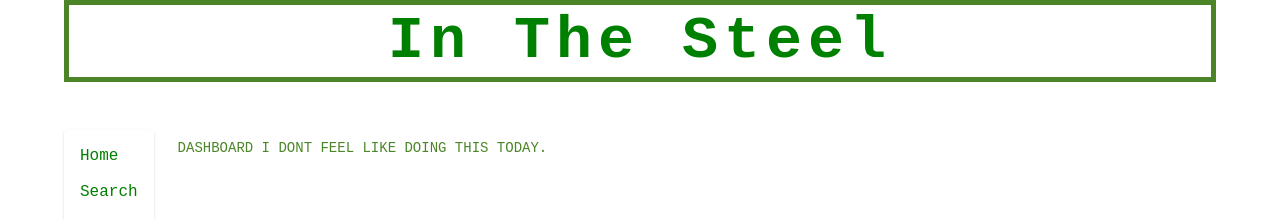
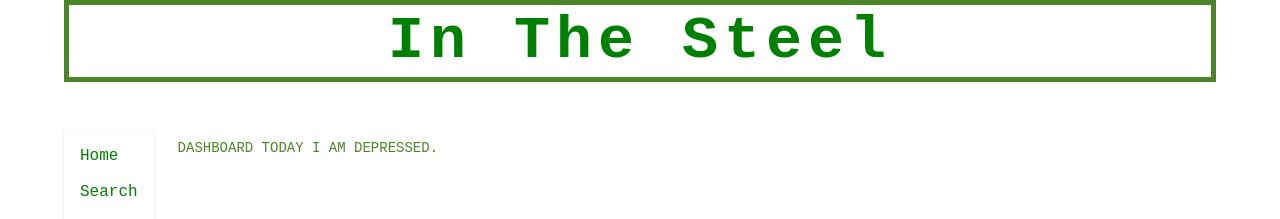
Before and after one commit to DianGigrich/inthesteel, a React (Create React App) app: page / in a window 1280 px wide. Shown: the top 219 px of the page. Built offline with nearby package versions, Linux system fonts and the light colour scheme.

Commit message:
not much changed today

```diff
--- a/src/components/Navigationbar.js
+++ b/src/components/Navigationbar.js
@@ -78,7 +78,7 @@ React.useEffect(() => {
           aria-haspopup="true"
           onClick={handleToggle}
         >
-          Dashboard I dont feel like doing this today.
+          Dashboard Today I am depressed.
         </Button>
         <Popper
           open={open}
```
